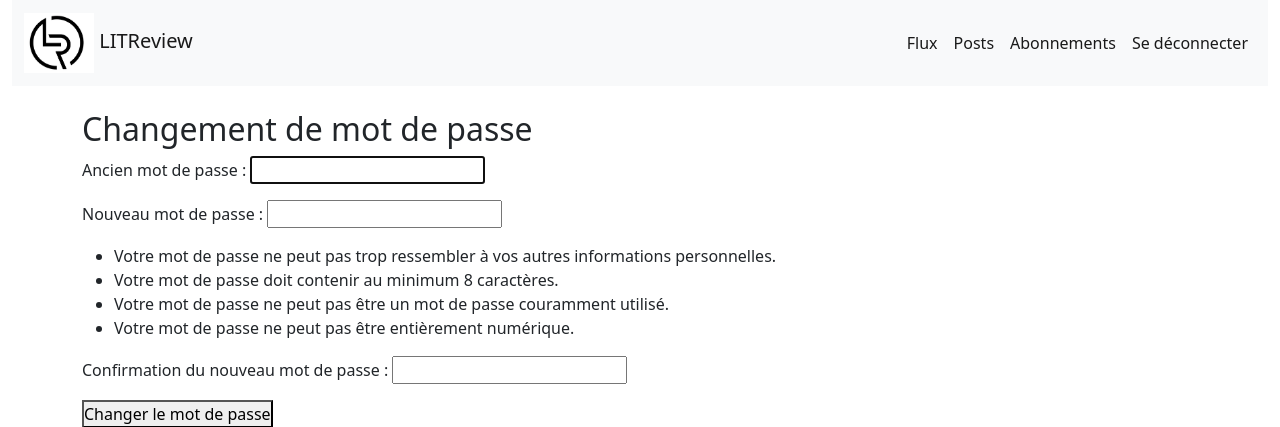
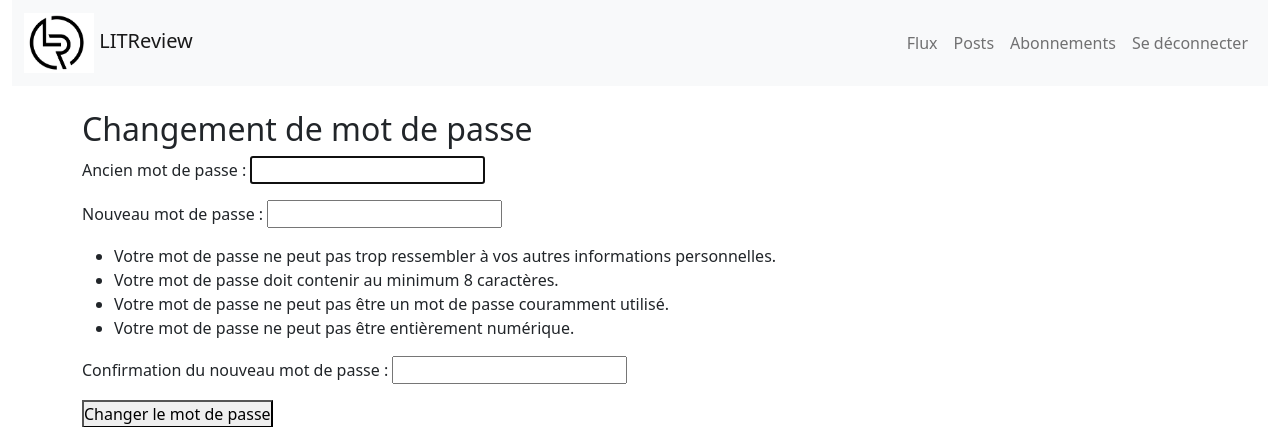
Before and after one commit to SGauthier2Pro/LITReview, a Django app: page /change-password/ in a window 1280 px wide. Shown: the top 427 px of the page. Run offline with Django 4.2, Linux system fonts and the light colour scheme; a user stored in the database is signed in; some libraries are stand-ins or nearby versions.

Commit message:
resolution problèm format nav quand tres petite taille

```diff
--- a/review/forms.py
+++ b/review/forms.py
@@ -68,7 +68,7 @@ class FollowForm(forms.Form):
         widget=forms.TextInput(
             attrs={'placeholder': "Nom d'utilisateur",
                    'size': '100%',
-                   'class': 'align-self-center'
+                   'class': 'container-fluid align-self-center'
                    }
         )
     )
--- a/static/css/style.css
+++ b/static/css/style.css
@@ -17,6 +17,12 @@ body {
 
 section {
     margin-top: 110px;
+}
+
+@media screen and (max-width: 576px) {
+    section {
+    margin-top: 210px;
+}
 }
 
 ::placeholder {
--- a/templates/base.html
+++ b/templates/base.html
@@ -18,10 +18,10 @@
                         </a>
                         {% if user.is_authenticated %}
                             <div class="navbar-nav text-end">
-                                <a class="nav-link active" aria-current="page" href="{% url 'flux' %}">Flux</a>
-                                <a class="nav-link active" aria-current="page" href="{% url 'own_posts' %}">Posts</a>
-                                <a class="nav-link active" aria-current="page" href="{% url 'abonnements' %}">Abonnements</a>
-                                <a class="nav-link active" aria-current="page" href="{% url 'logout' %}">Se déconnecter</a>
+                                <a class="nav-link" href="{% url 'flux' %}">Flux</a>
+                                <a class="nav-link" href="{% url 'own_posts' %}">Posts</a>
+                                <a class="nav-link" href="{% url 'abonnements' %}">Abonnements</a>
+                                <a class="nav-link" href="{% url 'logout' %}">Se déconnecter</a>
                             </div>
                         {% endif %}
                     </div>
```
Also changed, not shown: db.sqlite3.
